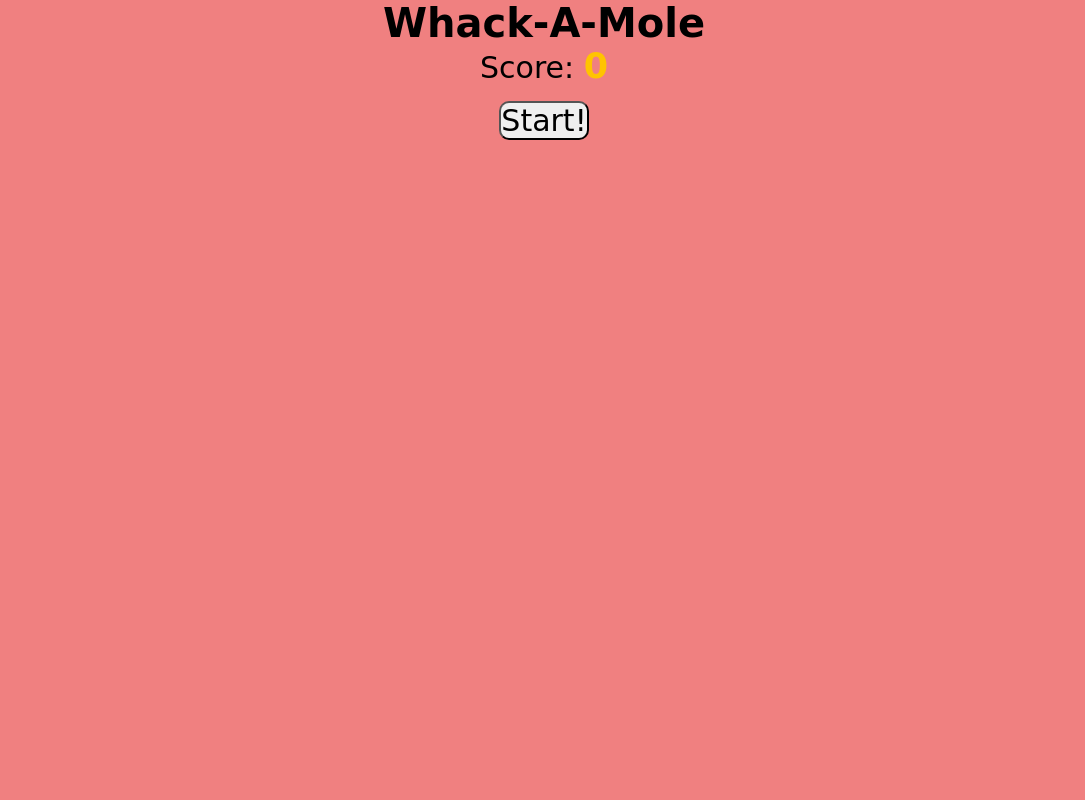
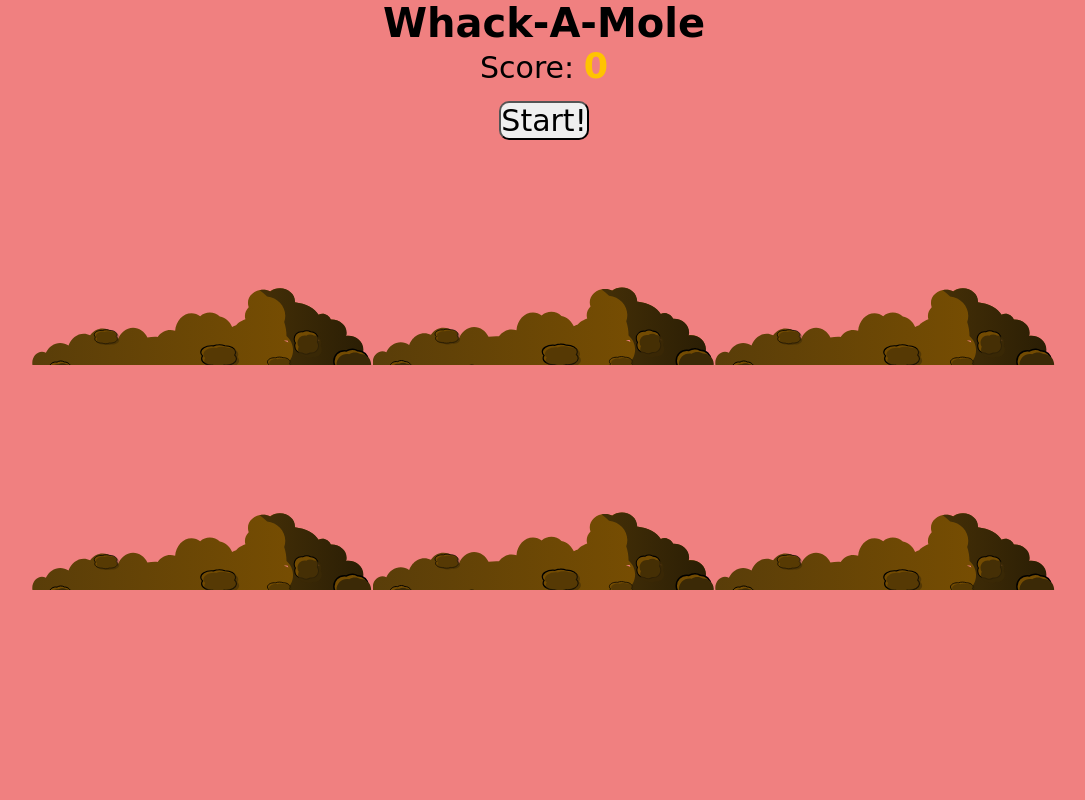
Before and after one commit to MireGo2013/Whack-A-Mole, a plain HTML site: page index.html in a window 1280 px wide. Shown: the whole page, without its empty margins (96-1181 px from the left). Drawn offline with Linux system fonts and the light colour scheme; the site is published under a folder, as on GitHub Pages, so addresses that start at the root find nothing.

Commit message:
fix: link for svg

```diff
--- a/scss/style.scss
+++ b/scss/style.scss
@@ -54,7 +54,7 @@
 	&:after {
 		display: block;
 		content: "";
-		background-image: url(/svg/dirt.svg);
+		background-image: url(../svg/dirt.svg);
 		background-repeat: no-repeat;
 		background-size: contain;
 		background-position: center;
@@ -66,7 +66,7 @@
 }
 
 .mole {
-	background: url(/svg/mole.svg) bottom center no-repeat;
+	background: url(../svg/mole.svg) bottom center no-repeat;
 	background-repeat: no-repeat;
 	background-size: contain;
 	background-position: bottom;
```
Also changed, not shown: css/style.css, 1 other file.
